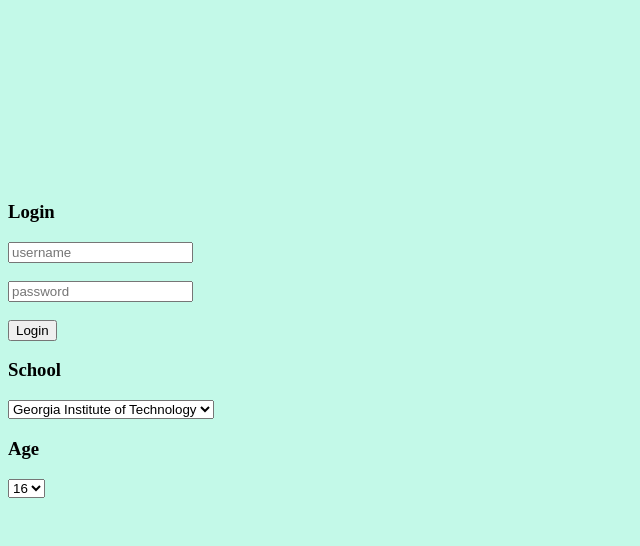
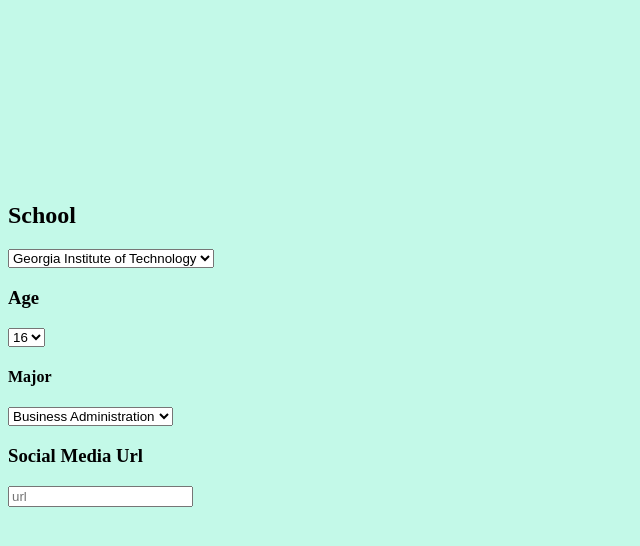
Before and after one commit to vlop11/Connecting-People, a Python web app: template templates/form-and-profile-page.html in a window 1280 px wide. Shown: the part 87-633 px from the top of the page, without its empty margins (0-640 px from the left). Run offline with Jinja, Linux system fonts and the light colour scheme; the template is opened without the code that fills it, so the values that code supplies are empty.

Commit message:
Added Forms
added majors and url to what the user could enter

```diff
--- a/templates/form-and-profile-page.html
+++ b/templates/form-and-profile-page.html
@@ -11,25 +11,19 @@
     </div>
     <div id="padding">
     </div>
-    <div id="loginBox">
-      <h3 id="login-title">Login</h3>
-      <form id="login-form">
-        <input type="text" placeholder="username"><br><br>
-        <input type="text" placeholder="password"><br><br>
-        <input type="submit" value="Login">
-      </form>
-    </div>
+    <div id=""
     <form method="post">
-      <h3 id="school-title">School</h3>
-      <select name="universities">
+      <h2 id="school-title">School</h2>
+      <select name="schools">
         <option value="georgia_institute_of_technology">Georgia Institute of Technology</option>
         <option value="georgia_state_university">Georgia State University</option>
         <option value="emory_university">Emory University</option>
         <option value="university_of_georgia">University of Georgia</option>
         <option value="kennesaw_state_university">Kennesaw State University</option>
       </select>
-      <h3 id="school-title">Age</h3>
-      <select name="age">
+
+      <h3 id="age-title">Age</h3>
+      <select name="ages">
         <option value="16">16</option>
         <option value="17">17</option>
         <option value="18">18</option>
@@ -41,6 +35,28 @@
         <option value="24">24</option>
         <option value="25">25</option>
         <option value="26">26</option>
+      </select>
+
+      <h4 id="major-title">Major</h4>
+      <select name="majors">
+        <option value="business">Business Administration</option>
+        <option value="psychology">Psychology</option>
+        <option value="nursing">Nursing</option>
+        <option value="biology">Biology</option>
+        <option value="education">Education</option>
+        <option value="computer_science">Computer Science</option>
+        <option value="criminal_justice">Criminal Justice</option>
+        <option value="accounting">Accounting</option>
+        <option value="history">History</option>
+        <option value="economics">Economics</option>
+        <option value="english">English</option>
+        <option value="engineering">Engineering</option>
+      </select>
+    </form>
+
+    <form id="social_media_url">
+      <h3 id="social_media_title">Social Media Url</h3>
+        <input type="text" placeholder="url">
     </form>
   </body>
 </html>
```
